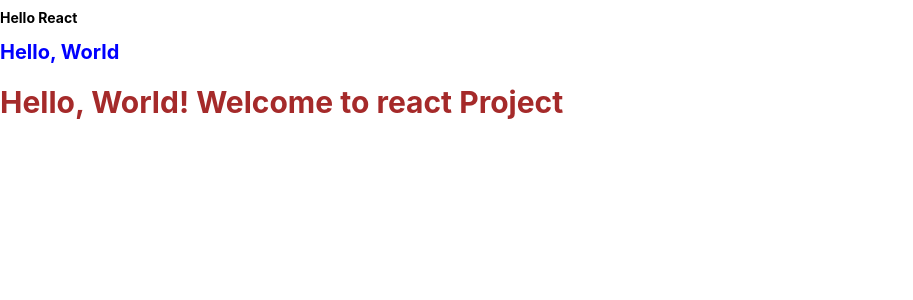
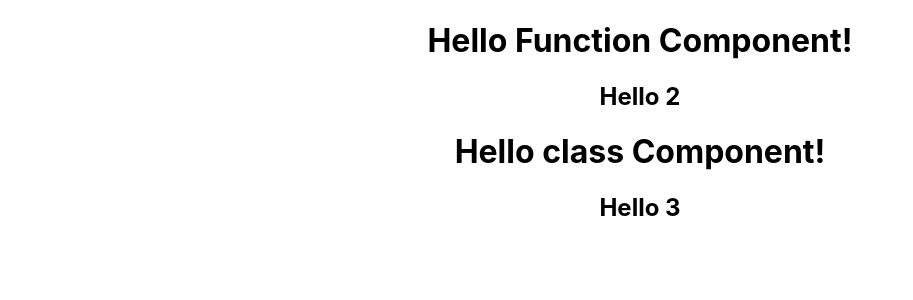
Before and after one commit to daffaulayya/React, a React (Create React App) app: page / in a window 1280 px wide. Shown: the top 300 px of the page, without its empty margins (0-913 px from the left). Built offline with nearby package versions, Linux system fonts and the light colour scheme.

Commit message:
component-react

```diff
--- a/src/App.js
+++ b/src/App.js
@@ -1,23 +1,12 @@
-import logo from './logo.svg';
-import './App.css';
+import logo from "./logo.svg";
+import "./App.css";
+import { Hello, HelloClass } from "./intro/Hello";
 
 function App() {
   return (
     <div className="App">
-      <header className="App-header">
-        <img src={logo} className="App-logo" alt="logo" />
-        <p>
-          Edit <code>src/App.js</code> and save to reload.
-        </p>
-        <a
-          className="App-link"
-          href="https://reactjs.org"
-          target="_blank"
-          rel="noopener noreferrer"
-        >
-          Learn React
-        </a>
-      </header>
+      <Hello />
+      <HelloClass />
     </div>
   );
 }
--- a/src/index.js
+++ b/src/index.js
@@ -2,15 +2,15 @@ import React from "react";
 import ReactDOM from "react-dom/client";
 import "./index.css";
 import App from "./App";
-import { hello, greet, greetHello } from "./intro";
+
 import reportWebVitals from "./reportWebVitals";
+// import { Hello } from "./intro/Hello";
 
 const root = ReactDOM.createRoot(document.getElementById("root"));
 root.render(
   <React.StrictMode>
-    {hello}
-    {greet}
-    {greetHello("World")}
+    <App />
+    {/* <Hello /> */}
   </React.StrictMode>
 );
 
--- /dev/null
+++ b/src/intro/Hello.js
@@ -0,0 +1,20 @@
+import { Component } from "react";
+
+export function Hello() {
+  return (
+    <div>
+      <h1>Hello Function Component!</h1>
+      <h2>Hello 2</h2>
+    </div>
+  );
+}
+export class HelloClass extends Component {
+  render() {
+    return (
+      <>
+        <h1>Hello class Component!</h1>
+        <h2>Hello 3</h2>
+      </>
+    );
+  }
+}
--- a/src/intro.js
+++ b/src/intro/intro.js
@@ -4,7 +4,7 @@ JSX
 > memungkinkan tag html di fle js
 > untuk mencetak variable menggunakan kurawal (curly braces), termasuk function.
 */
-import "./index.css";
+import "../index.css";
 import styles from "./styles.module.css";
 
 const helloStyle = {
```
Also changed, not shown: src/intro/styles.module.css (renamed from src/styles.module.css).
